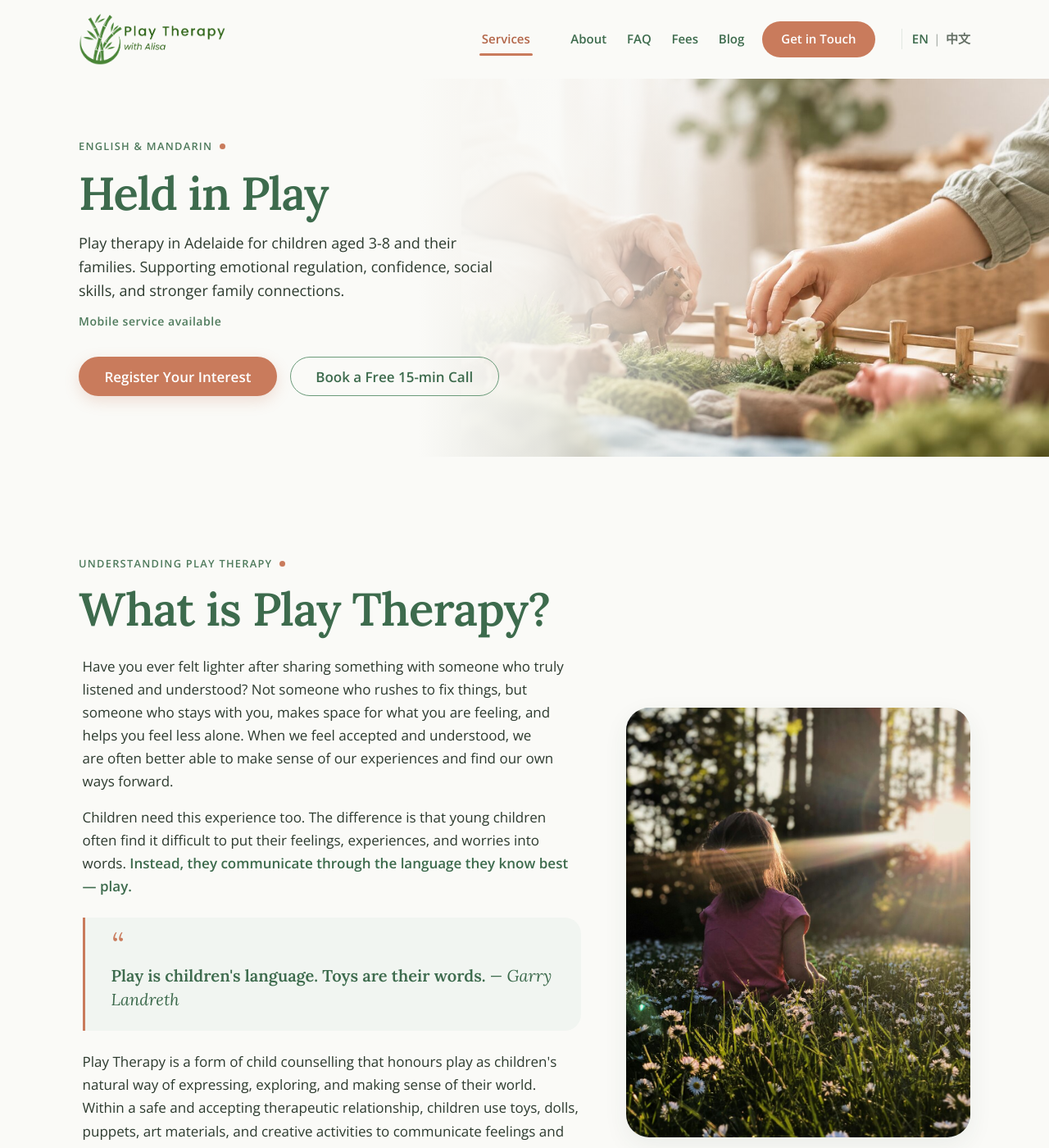
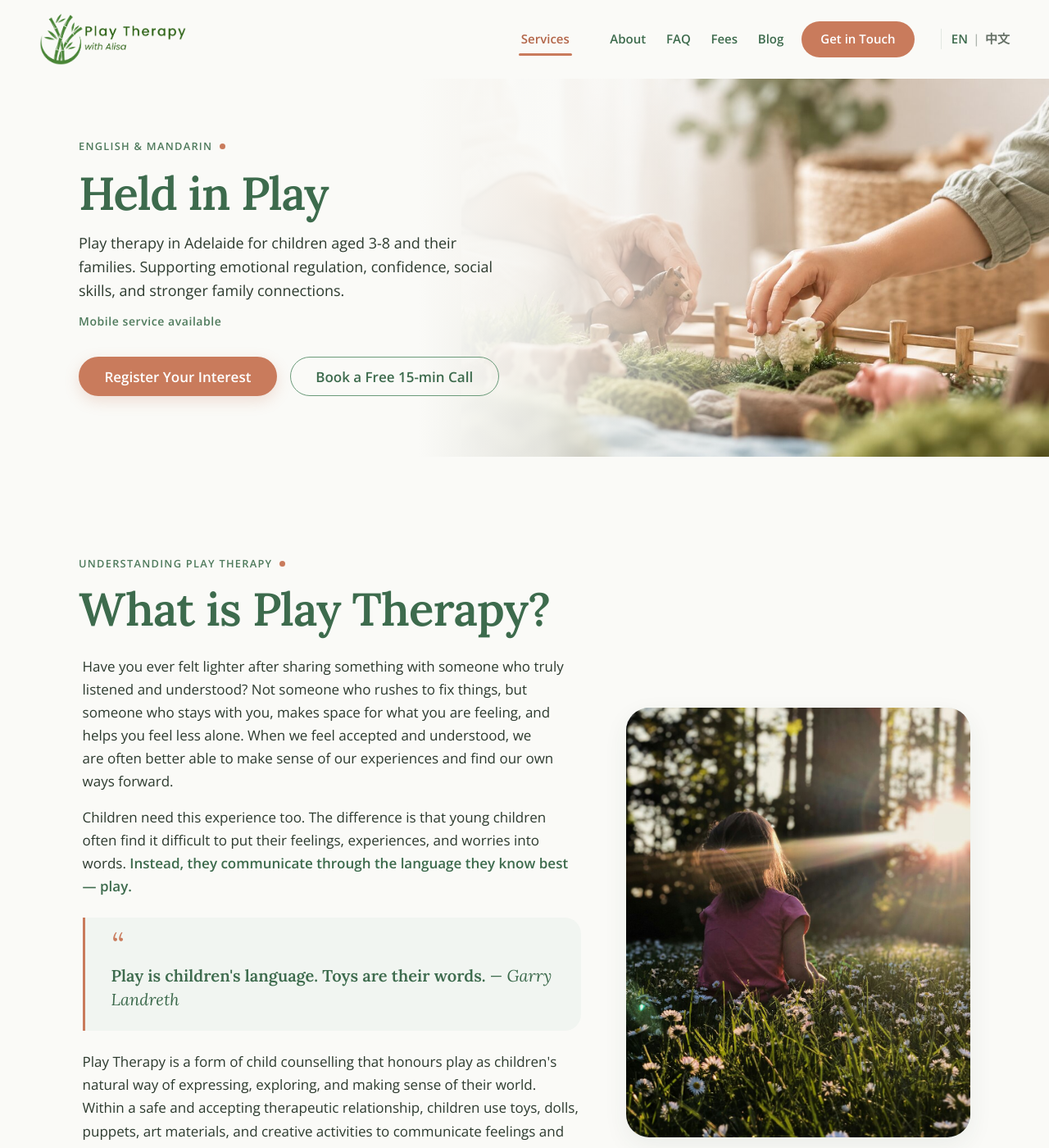
Before and after one commit to nguyentran0212/alisa-website, a Jekyll site: the page built from index.md, in a window 1280 px wide and 1400 px high. Shown: the whole window at 82% size. Built offline with Jekyll 4.4.1, drawn with Linux system fonts in a browser that asks for light colours.

Commit message:
Make site header bar full-width
Remove the max-width: var(--maxw) and margin: 0 auto constraints
from .nav so the header bar extends edge-to-edge at all viewport
widths. Inner content uses the same horizontal padding as the
rest of the page (clamp(1.5rem, 4vw, 3rem)).

Before: at 1440px viewport, nav content was constrained to 74rem
(1184px) and centered, leaving ~128px of empty space on each
side of the bar. The bar background reached the edges but the
content looked 'floating'.

After: nav content uses the available viewport width with
consistent padding. Logo sits flush left, menu + CTA + lang
toggle sit flush right — the bar feels anchored to the viewport
edges, matching the full-width header pattern Alisa referenced
in the Mid-Atlantic Psychotherapy design.

```diff
--- a/assets/css/style.css
+++ b/assets/css/style.css
@@ -298,8 +298,7 @@ section { position: relative; }
 
 .nav {
   position: relative;
-  max-width: var(--maxw);
-  margin: 0 auto;
+  width: 100%;
   padding: 0.95rem clamp(1.5rem, 4vw, 3rem);
   display: flex;
   align-items: center;
```
